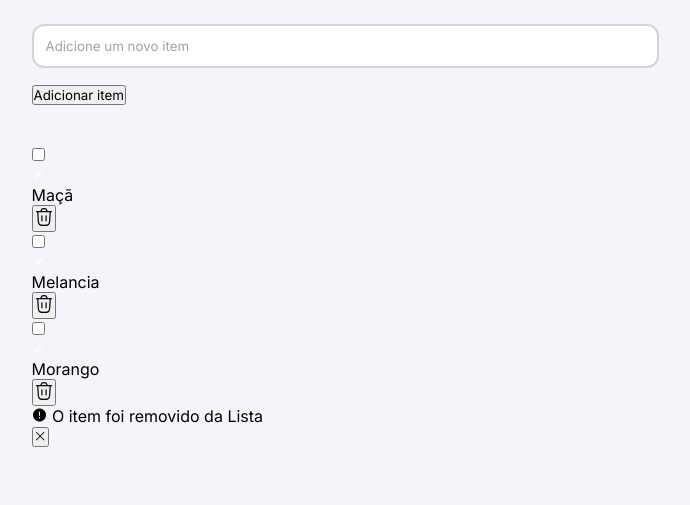
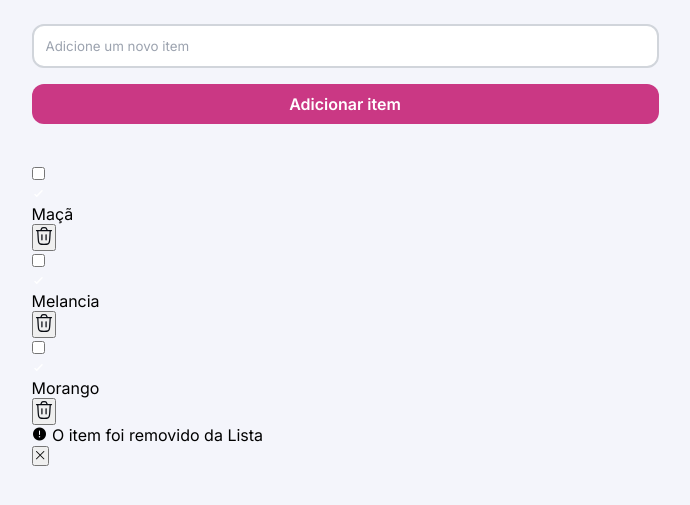
Before and after one commit to Lu03607/quicklist02ma, a plain HTML site: page index.html in a window 1280 px wide. Shown: the part 185-690 px from the top of the page, without its empty margins (295-985 px from the left). Drawn offline with nearby package versions, Linux system fonts and the light colour scheme.

Commit message:
fim das estilizações da section.add-item

```diff
--- a/style.css
+++ b/style.css
@@ -88,4 +88,22 @@ main {
         border: 2px solid var(--color-brand);
       }
     }
+
+    button {
+      background: var(--color-brand);
+      border: none;
+      color: var(--always-white);
+      width: 100%;
+      padding: 1rem 2.4rem;
+      font-size: 1.6rem;
+      line-height: 2rem;
+      border-radius: 1.2rem;
+      font-weight: 600;
+      cursor: pointer;
+
+
+      &:hover {
+       background: var(--color-brand-hover);
+      }
+    }
 }
```
